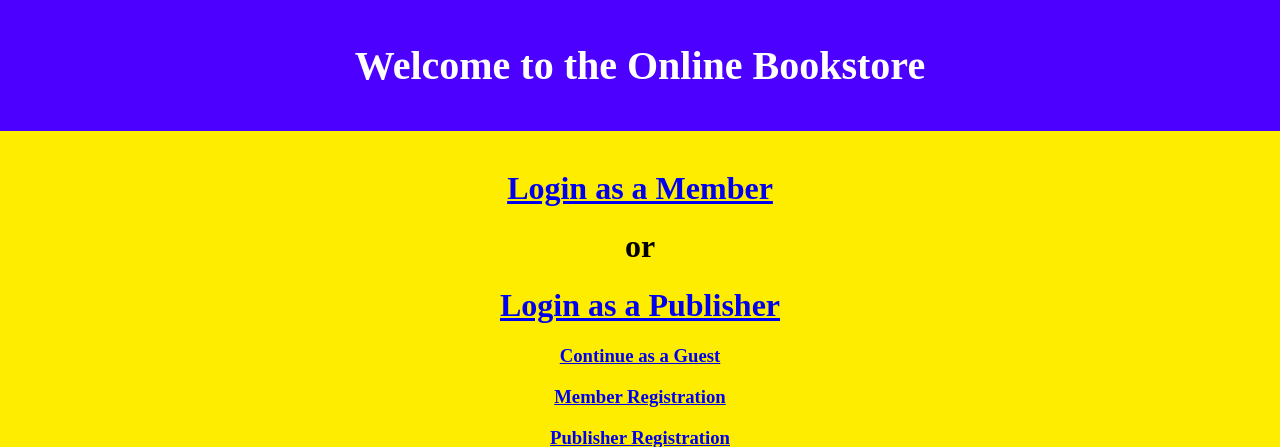
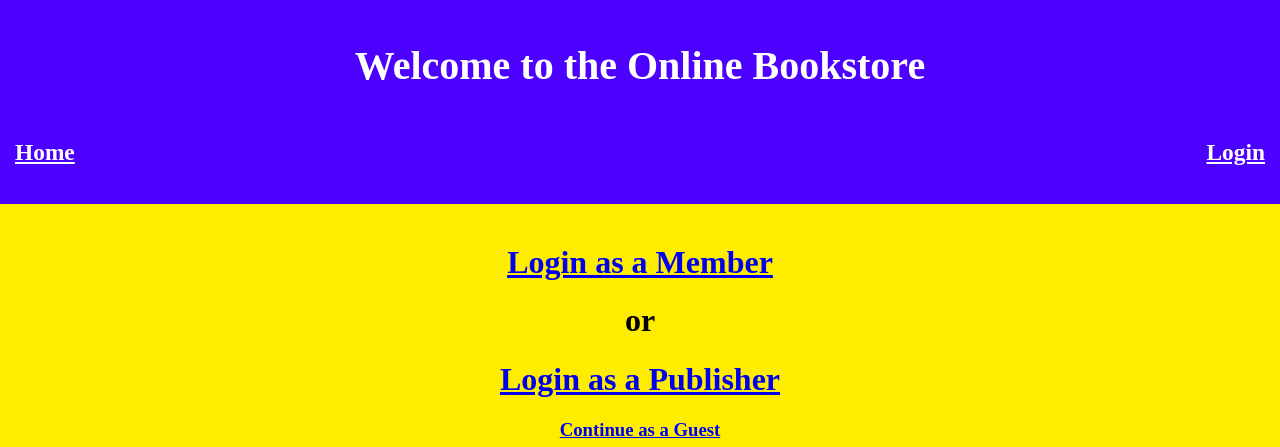
Before and after one commit to Marora44/Bookstore, a PHP site: page /index.php in a window 1280 px wide. Shown: the top 447 px of the page. Run offline with PHP 8.4, Linux system fonts and the light colour scheme.

Commit message:
added home and logout button (shows as login button if user is a guest)

```diff
--- a/header.php
+++ b/header.php
@@ -25,6 +25,7 @@
               background: #4c00ff;
               color: white;
               font-size: 20px;
+			  overflow: hidden;
             }
 			.page {
 				padding-left: 50px;
@@ -37,8 +38,13 @@
 	</head>
 	<body>
         <div class="header">
-          <?php echo "$headerOutput"?>
+          <?php echo $headerOutput;
+		  $home = "<h3 style=\"float: left;\"><a style=\"color: white;\" href=\"index.php\"> Home </a></h3>";
+		  $logout = isset($_SESSION['userMode']) && $_SESSION['userMode'] != "guest" ? "<h3 style=\"float: right;\"><a style=\"color: white;\" href=\"logout.php\"> Logout </a></h3>" : "<h3 style=\"float: right;\"><a style=\"color: white;\" href=\"index.php\"> Login </a></h3>";
+		  echo $home . $logout;
+		  ?>
         </div>
+
 	</body>
 	<br>
 </html>
```
